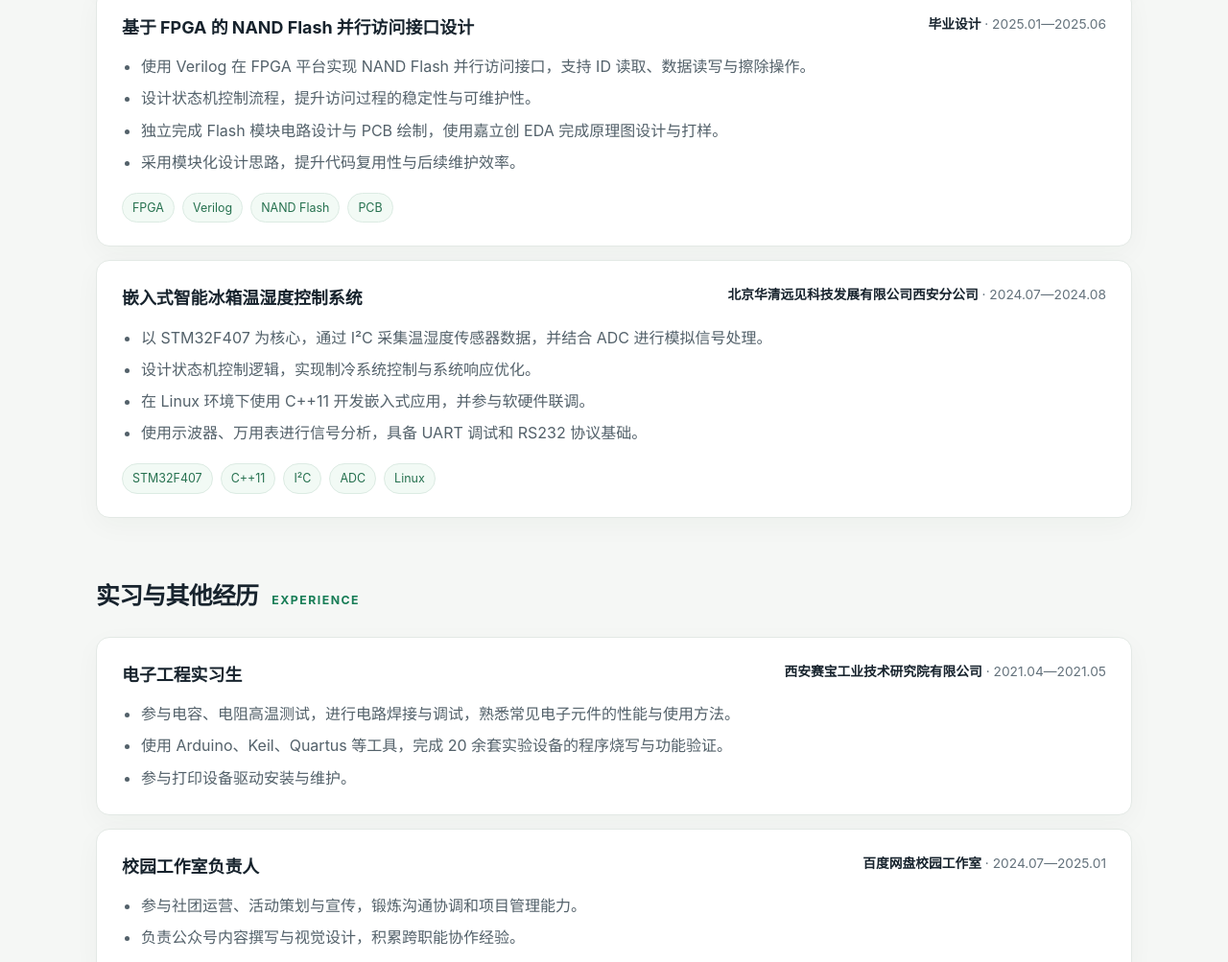
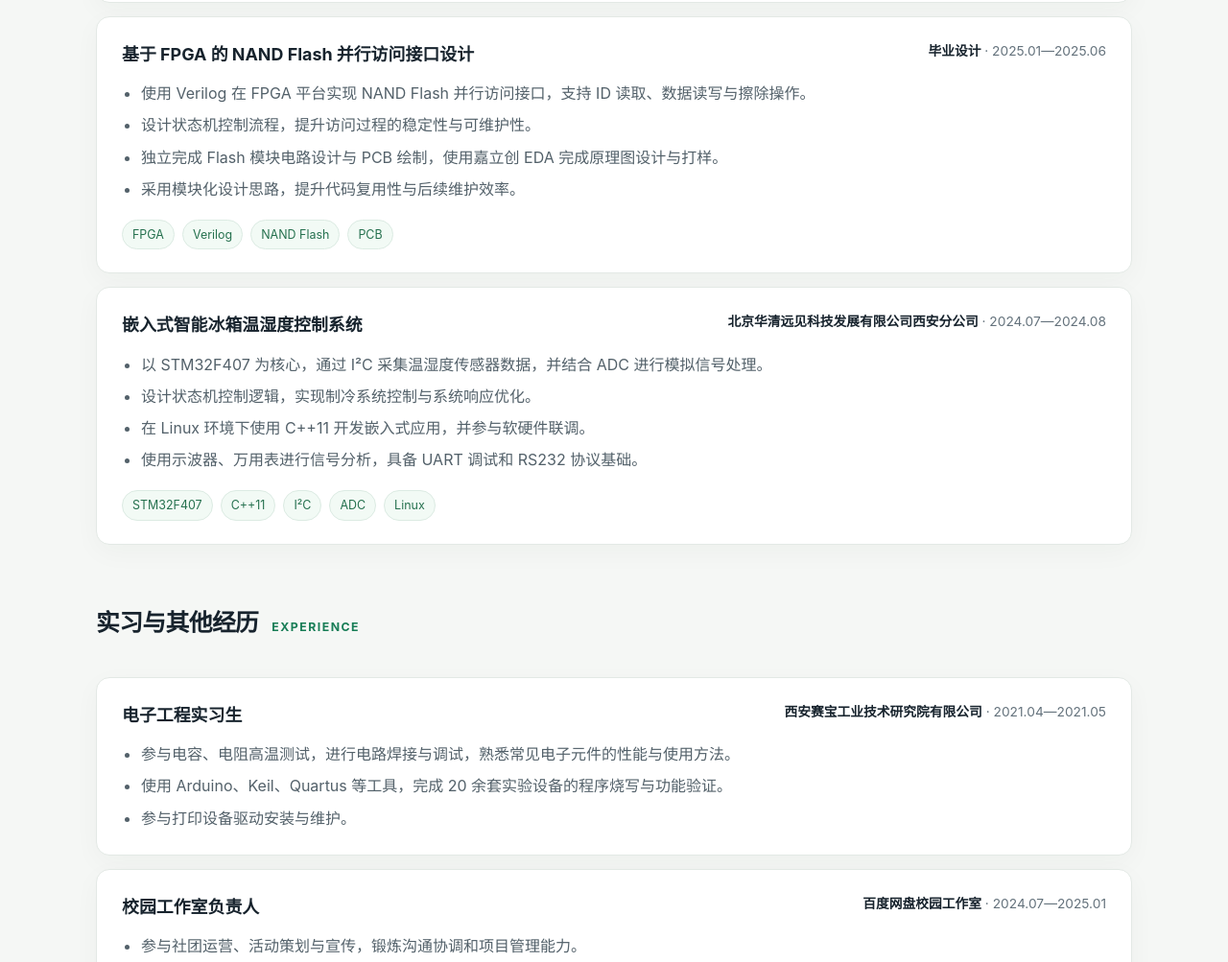
Before and after one commit to Andzhouyushu/zhoujinhui.io, a plain HTML site: page index.html in a window 1280 px wide. Shown: the part 1733-2736 px from the top of the page at 96% size. Drawn offline with Linux system fonts and the light colour scheme.

Commit message:
Update title and add classes to sections

```diff
--- a/index.html
+++ b/index.html
@@ -8,7 +8,7 @@
     name="description"
     content="周进辉，嵌入式与智能硬件工程师。关注 STM32、ESP32、PLC、智能硬件与软硬件协同开发。"
   >
-  <title>周进辉｜嵌入式与智能硬件工程师</title>
+  <title>周进辉｜智能硬件与工业控制工程师</title>
   <style>
     :root {
       color-scheme: light;
@@ -261,9 +261,6 @@
       padding: 24px 26px;
     }
 
-    .project-card + .project-card,
-    .experience-card + .experience-card { margin-top: 14px; }
-
     .item-top {
       display: flex;
       flex-wrap: wrap;
@@ -379,6 +376,13 @@
       .contact { padding: 22px; }
     }
 
+.stack-section {
+  display: flex;
+  flex-direction: column;
+  gap: 14px;
+}
+
+
     @media (prefers-reduced-motion: reduce) {
       html { scroll-behavior: auto; }
       *, *::before, *::after { transition-duration: .01ms !important; }
@@ -456,7 +460,7 @@
   </div>
 </section>
 
-    <section id="projects">
+    <section id="projects" class="stack-section">
       <div class="section-heading">
         <h2>项目经历</h2><span>PROJECTS</span>
       </div>
@@ -474,7 +478,8 @@
     <span class="tag">PLC</span><span class="tag">RS485</span>
     <span class="tag">现场调试</span>
   </div>
-</article>
+      </article>
+
       <article class="card project-card">
         <div class="item-top">
           <h3>基于 FPGA 的 NAND Flash 并行访问接口设计</h3>
@@ -510,7 +515,7 @@
       </article>
     </section>
 
-    <section id="experience">
+    <section id="experience" class="stack-section">
       <div class="section-heading">
         <h2>实习与其他经历</h2><span>EXPERIENCE</span>
       </div>
```
